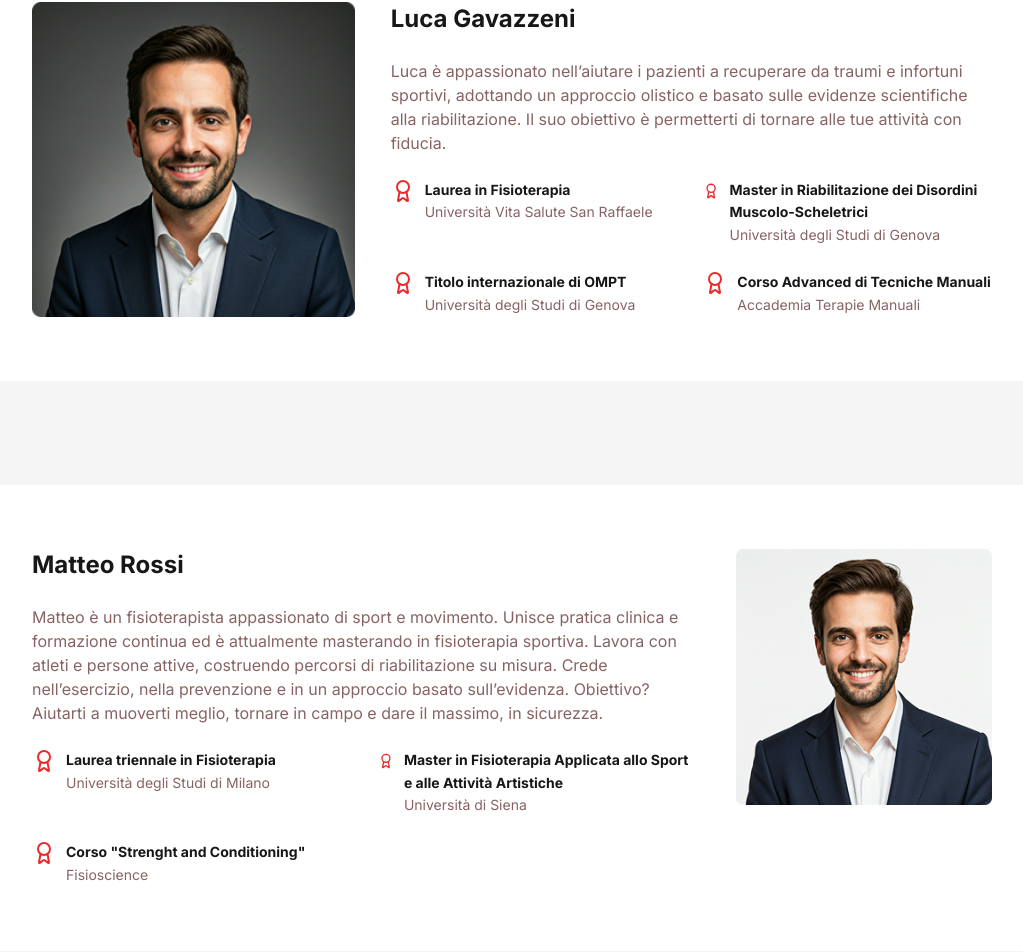
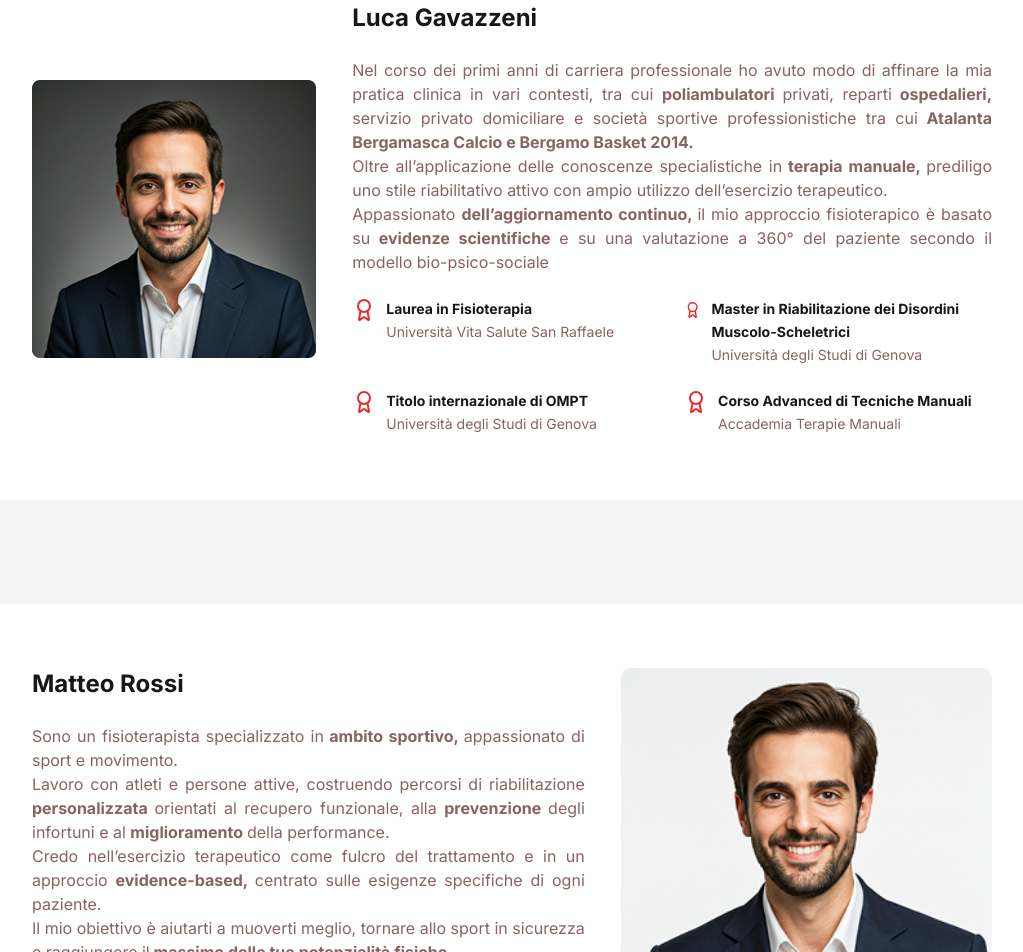
Before and after one commit to criisvy/dal-fisio-website, a Next.js app: page /chi-siamo in a window 1280 px wide. Shown: the part 386-1338 px from the top of the page, without its empty margins (128-1151 px from the left). Built offline with nearby package versions, Linux system fonts and the light colour scheme.

Commit message:
Addded content

```diff
--- a/src/app/chi-siamo/page.jsx
+++ b/src/app/chi-siamo/page.jsx
@@ -26,13 +26,32 @@ export default function ChiSiamo() {
             <div className="flex flex-col gap-2.5 sm:gap-6">
               <div className="flex flex-col gap-2.5 sm:gap-6">
                 <h2 className="text-2xl font-bold">Luca Gavazzeni</h2>
-                <p className="text-brownish">
-                  Luca è appassionato nell’aiutare i pazienti a recuperare da
-                  traumi e infortuni sportivi, adottando un approccio olistico e
-                  basato sulle evidenze scientifiche alla riabilitazione. Il suo
-                  obiettivo è permetterti di tornare alle tue attività con
-                  fiducia.
-                </p>
+                <ul className="text-justify">
+                  <li className="text-brownish">
+                    Nel corso dei primi anni di carriera professionale ho avuto
+                    modo di affinare la mia pratica clinica in vari contesti,
+                    tra cui <strong> poliambulatori </strong>privati, reparti
+                    <strong> ospedalieri, </strong> servizio privato domiciliare
+                    e società sportive professionistiche tra cui
+                    <strong>
+                      {" "}
+                      Atalanta Bergamasca Calcio e Bergamo Basket 2014.{" "}
+                    </strong>
+                  </li>
+                  <li className="text-brownish">
+                    Oltre all’applicazione delle conoscenze specialistiche in
+                    <strong> terapia manuale, </strong>prediligo uno stile
+                    riabilitativo attivo con ampio utilizzo dell’esercizio
+                    terapeutico.
+                  </li>
+                  <li className="text-brownish">
+                    Appassionato <strong> dell’aggiornamento continuo, </strong>
+                    il mio approccio fisioterapico è basato su
+                    <strong> evidenze scientifiche </strong> e su una
+                    valutazione a 360° del paziente secondo il modello
+                    bio-psico-sociale
+                  </li>
+                </ul>
               </div>
               <ul className="flex flex-col gap-2.5 text-sm/relaxed sm:grid sm:grid-cols-2 sm:gap-6">
                 <li className="flex gap-2.5 transition delay-75">
@@ -97,15 +116,30 @@ export default function ChiSiamo() {
             <div className="flex flex-col gap-2.5 sm:order-1 sm:gap-6">
               <div className="flex flex-col gap-2.5 sm:gap-6">
                 <h2 className="text-2xl font-bold">Matteo Rossi</h2>
-                <p className="text-brownish">
-                  Matteo è un fisioterapista appassionato di sport e movimento.
-                  Unisce pratica clinica e formazione continua ed è attualmente
-                  masterando in fisioterapia sportiva. Lavora con atleti e
-                  persone attive, costruendo percorsi di riabilitazione su
-                  misura. Crede nell’esercizio, nella prevenzione e in un
-                  approccio basato sull’evidenza. Obiettivo? Aiutarti a muoverti
-                  meglio, tornare in campo e dare il massimo, in sicurezza.
-                </p>
+                <ul className="text-justify">
+                  <li className="text-brownish">
+                    Sono un fisioterapista specializzato in
+                    <strong> ambito sportivo, </strong>
+                    appassionato di sport e movimento.
+                  </li>
+                  <li className="text-brownish">
+                    Lavoro con atleti e persone attive, costruendo percorsi di
+                    riabilitazione <strong> personalizzata </strong>orientati al
+                    recupero funzionale, alla <strong> prevenzione </strong>
+                    degli infortuni e al <strong> miglioramento </strong>della
+                    performance.
+                  </li>
+                  <li className="text-brownish">
+                    Credo nell’esercizio terapeutico come fulcro del trattamento
+                    e in un approccio <strong> evidence-based, </strong>centrato
+                    sulle esigenze specifiche di ogni paziente.
+                  </li>
+                  <li className="text-brownish">
+                    Il mio obiettivo è aiutarti a muoverti meglio, tornare allo
+                    sport in sicurezza e raggiungere il
+                    <strong> massimo delle tue potenzialità fisiche.</strong>
+                  </li>
+                </ul>
               </div>
               <ul className="flex flex-col gap-2.5 text-sm/relaxed sm:grid sm:grid-cols-2 sm:gap-6">
                 <li className="gap-2.5flex flex gap-2.5">
--- a/src/app/contatti/page.jsx
+++ b/src/app/contatti/page.jsx
@@ -15,7 +15,7 @@ export default function Contatti() {
               services in Bergamo. Accettiamo solo su prenotazione.
             </p>
           </div>
-          <div className="flex flex-col items-center justify-center rounded-xl sm:h-96 sm:w-7xl sm:flex-row sm:gap-8">
+          <div className="w-fit mx-auto flex flex-col items-center justify-center rounded-xl sm:h-96 sm:w-7xl sm:flex-row sm:gap-8">
             <iframe
               src="https://www.google.com/maps/embed?pb=!1m18!1m12!1m3!1d2787.89221501422!2d9.654412877534554!3d45.67306407107811!2m3!1f0!2f0!3f0!3m2!1i1024!2i768!4f13.1!3m3!1m2!1s0x4781512214ef3e89%3A0x9b32a78efaef63ce!2sDott.%20Luca%20Gavazzeni%20Fisioterapista!5e0!3m2!1ses!2sit!4v1767890591506!5m2!1ses!2sit"
               width="100%"
@@ -54,7 +54,7 @@ export default function Contatti() {
           </div>
         </article>
       </section>
-      <section className="mt-24 max-w-6xl">
+      <section className="mt-24 sm:max-w-6xl">
         <div className="flex flex-col items-center justify-center gap-12">
           <h2 className="mb-1.5 text-4xl font-bold">Inviaci un mesaggio</h2>
           <div className="flex gap-9">
--- a/src/app/servizi/page.jsx
+++ b/src/app/servizi/page.jsx
@@ -151,7 +151,10 @@ const ServicesPage = () => {
                   futuri infortuni, consolidando i risultati nel tempo.
                 </p>
               </div>
-              <Button className="flex w-full justify-center gap-9 rounded-xl pl-7 sm:w-fit">
+              <Button
+                asChild
+                className="flex w-full justify-center gap-9 rounded-xl pl-7 sm:w-fit"
+              >
                 <Link href="/servizi">
                   <div className="flex w-full justify-center gap-9 rounded-xl sm:w-fit">
                     Scopri i nostri spazi
--- /dev/null
+++ b/src/components/Article.jsx
@@ -0,0 +1,24 @@
+const { exportPages } = require("next/dist/export/worker");
+
+const Article = ({ header, text }) => {
+
+  return (
+    <article className="flex flex-1/3 gap-4 px-4 sm:px-0">
+      <RoundedIconWrapper className="mt-1">
+        <ShieldCheck className="text-primary" />
+      </RoundedIconWrapper>
+      <div className="items-center justify-center text-center">
+        <h3 className="mb-1 text-lg font-bold">Dolore</h3>
+        <p className="text-brownish text-justify">
+          Indago le caratteristiche del <strong>dolore: </strong>
+          localizzazione, intensità, modalità di insorgenza, andamento nelle 24
+          ore e <strong>durata nel tempo. </strong>Questa fase è essenziale per
+          individuare la causa del problema e definire il percorso terapeutico
+          più <strong>efficace.</strong>
+        </p>
+      </div>
+    </article>
+  );
+};
+
+export default Article;
```
Also changed, not shown: src/app/page.jsx (+45 -28 lines).
